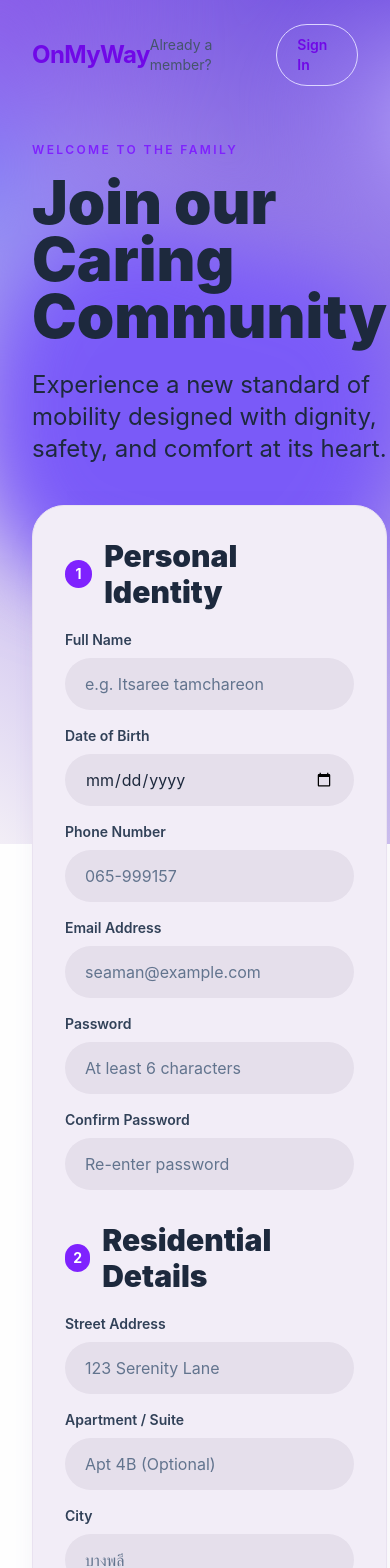
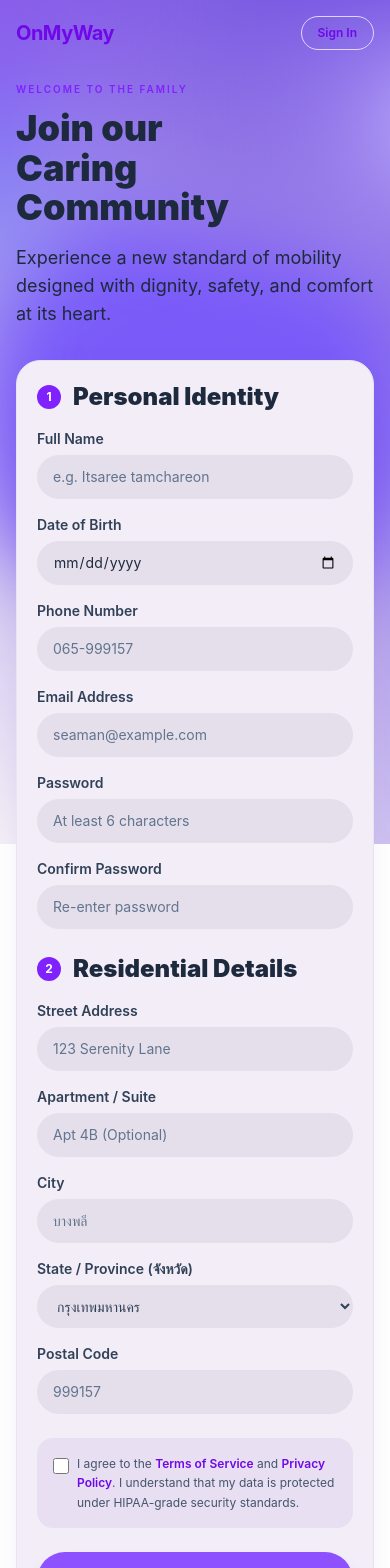
Before and after one commit to mrakkan/OnMyWay, a React (Vite) app: page /signup in a window 390 px wide. Shown: the top 1568 px of the page. Built offline with nearby package versions, Linux system fonts and the light colour scheme.

Commit message:
a little config

```diff
--- a/src/App.jsx
+++ b/src/App.jsx
@@ -51,7 +51,6 @@ function RideLayout() {
         </motion.div>
       </AnimatePresence>
       <MobileBottomNav />
-      <AppFooter />
     </div>
   )
 }
--- a/src/pages/LandingPage.jsx
+++ b/src/pages/LandingPage.jsx
@@ -936,7 +936,6 @@ export default function LandingPage() {
           </LiveGrid>
         )}
 
-        <LiveFootnote>Data source: Open-Meteo Forecast API</LiveFootnote>
       </LiveApiSection>
     </Page>
   )
--- a/src/pages/SignUpPage.jsx
+++ b/src/pages/SignUpPage.jsx
@@ -94,96 +94,101 @@ function SignUpPage() {
         interactive
       />
 
-      <div className="relative z-10 mx-auto flex max-w-7xl items-center justify-between px-8 py-6">
+      {/* เปลี่ยน px-8 เป็น px-4 sm:px-8 เพื่อลดขอบบนมือถือ */}
+      <div className="relative z-10 mx-auto flex max-w-7xl items-center justify-between px-4 py-4 sm:px-8 sm:py-6">
         <div className="flex items-center gap-2 text-violet-700">
-          <span className="text-2xl font-bold tracking-tight">OnMyWay</span>
+          <span className="text-xl sm:text-2xl font-bold tracking-tight">OnMyWay</span>
         </div>
 
-        <div className="flex items-center gap-4 text-sm">
-          <span className="text-slate-600">Already a member?</span>
+        <div className="flex items-center gap-2 sm:gap-4 text-xs sm:text-sm">
+          {/* ซ่อนข้อความ "Already a member?" บนมือถือเล็ก เพื่อประหยัดพื้นที่ */}
+          <span className="hidden sm:block text-slate-600">Already a member?</span>
           <Link
             to="/signin"
-            className="rounded-full border border-violet-200 px-5 py-2.5 font-semibold text-violet-700 transition hover:bg-violet-50"
+            className="rounded-full border border-violet-200 px-4 py-2 sm:px-5 sm:py-2.5 font-semibold text-violet-700 transition hover:bg-violet-50"
           >
             Sign In
           </Link>
         </div>
       </div>
 
-      <main className="relative z-10 mx-auto grid max-w-7xl gap-10 px-8 pb-12 pt-4 lg:grid-cols-[1fr_1.2fr]">
-        <section className="pt-4">
-          <p className="text-xs font-semibold uppercase tracking-[0.2em] text-violet-600">Welcome to the Family</p>
-          <h1 className="mt-4 text-6xl font-black leading-[0.95] text-slate-800">
+      <main className="relative z-10 mx-auto grid max-w-7xl gap-8 px-4 pb-12 pt-2 sm:gap-10 sm:px-8 sm:pt-4 lg:grid-cols-[1fr_1.2fr]">
+        <section className="pt-2 sm:pt-4">
+          <p className="text-[10px] sm:text-xs font-semibold uppercase tracking-[0.2em] text-violet-600">Welcome to the Family</p>
+          {/* ปรับขนาดฟอนต์ H1 บนมือถือให้เล็กลง (text-4xl) และจอใหญ่เป็น text-6xl */}
+          <h1 className="mt-3 sm:mt-4 text-4xl sm:text-5xl lg:text-6xl font-black leading-[1.1] sm:leading-[0.95] text-slate-800">
             Join our
             <br />
             <span className="text-black-600">Caring</span>
             <br />
             <span className="text-black-600">Community</span>
           </h1>
-          <p className="mt-6 max-w-md text-2xl">
+          <p className="mt-4 sm:mt-6 max-w-md text-lg sm:text-xl lg:text-2xl">
             Experience a new standard of mobility designed with dignity, safety, and comfort at its heart.
           </p>
         </section>
 
-        <section className="rounded-[2rem] border border-[#e9e2f0] bg-[#f2edf7] p-8 shadow-[0_18px_45px_-35px_rgba(76,49,134,0.5)]">
-          <form className="space-y-8" onSubmit={handleSubmit}>
+        {/* ปรับขอบโค้งและ Padding ของกล่องฟอร์มบนมือถือให้เล็กลง */}
+        <section className="rounded-[1.5rem] sm:rounded-[2rem] border border-[#e9e2f0] bg-[#f2edf7] p-5 sm:p-8 shadow-[0_18px_45px_-35px_rgba(76,49,134,0.5)]">
+          <form className="space-y-6 sm:space-y-8" onSubmit={handleSubmit}>
             {successMessage && <p className="rounded-2xl bg-emerald-50 px-4 py-3 text-sm font-medium text-emerald-700">{successMessage}</p>}
             {errorMessage && <p className="rounded-2xl bg-rose-50 px-4 py-3 text-sm font-medium text-rose-700">{errorMessage}</p>}
 
             <div>
-              <h2 className="mb-5 flex items-center gap-3 text-3xl font-black text-slate-800">
-                <span className="inline-flex h-7 w-7 items-center justify-center rounded-full bg-violet-600 text-sm font-bold text-white">1</span>
+              <h2 className="mb-4 sm:mb-5 flex items-center gap-3 text-2xl sm:text-3xl font-black text-slate-800">
+                <span className="inline-flex h-6 w-6 sm:h-7 sm:w-7 items-center justify-center rounded-full bg-violet-600 text-xs sm:text-sm font-bold text-white">1</span>
                 Personal Identity
               </h2>
+              {/* ใช้กริดเหมือนเดิม แต่ลด Padding ของ input ลงนิดหน่อยบนมือถือ (py-3) */}
               <div className="grid gap-4 md:grid-cols-2">
                 <label className="block">
-                  <span className="mb-2 block text-sm font-semibold text-slate-700">Full Name</span>
-                  <input value={formValues.fullName} onChange={handleChange('fullName')} required className="w-full rounded-full bg-[#e5dfeb] px-5 py-3.5 text-base placeholder:text-slate-500 focus:outline-none" placeholder="e.g. Itsaree tamchareon" />
+                  <span className="mb-1.5 sm:mb-2 block text-sm font-semibold text-slate-700">Full Name</span>
+                  <input value={formValues.fullName} onChange={handleChange('fullName')} required className="w-full rounded-full bg-[#e5dfeb] px-4 py-3 sm:px-5 sm:py-3.5 text-sm sm:text-base placeholder:text-slate-500 focus:outline-none focus:ring-2 focus:ring-violet-400" placeholder="e.g. Itsaree tamchareon" />
                 </label>
                 <label className="block">
-                  <span className="mb-2 block text-sm font-semibold text-slate-700">Date of Birth</span>
-                  <input value={formValues.dateOfBirth} onChange={handleChange('dateOfBirth')} required type="date" className="w-full rounded-full bg-[#e5dfeb] px-5 py-3.5 text-base placeholder:text-slate-500 focus:outline-none" />
+                  <span className="mb-1.5 sm:mb-2 block text-sm font-semibold text-slate-700">Date of Birth</span>
+                  <input value={formValues.dateOfBirth} onChange={handleChange('dateOfBirth')} required type="date" className="w-full rounded-full bg-[#e5dfeb] px-4 py-3 sm:px-5 sm:py-3.5 text-sm sm:text-base placeholder:text-slate-500 focus:outline-none focus:ring-2 focus:ring-violet-400" />
                 </label>
                 <label className="block">
-                  <span className="mb-2 block text-sm font-semibold text-slate-700">Phone Number</span>
-                  <input value={formValues.phoneNumber} onChange={handleChange('phoneNumber')} required className="w-full rounded-full bg-[#e5dfeb] px-5 py-3.5 text-base placeholder:text-slate-500 focus:outline-none" placeholder="065-999157" />
+                  <span className="mb-1.5 sm:mb-2 block text-sm font-semibold text-slate-700">Phone Number</span>
+                  <input value={formValues.phoneNumber} onChange={handleChange('phoneNumber')} required className="w-full rounded-full bg-[#e5dfeb] px-4 py-3 sm:px-5 sm:py-3.5 text-sm sm:text-base placeholder:text-slate-500 focus:outline-none focus:ring-2 focus:ring-violet-400" placeholder="065-999157" />
                 </label>
                 <label className="block">
-                  <span className="mb-2 block text-sm font-semibold text-slate-700">Email Address</span>
-                  <input value={formValues.email} onChange={handleChange('email')} required type="email" className="w-full rounded-full bg-[#e5dfeb] px-5 py-3.5 text-base placeholder:text-slate-500 focus:outline-none" placeholder="seaman@example.com" />
+                  <span className="mb-1.5 sm:mb-2 block text-sm font-semibold text-slate-700">Email Address</span>
+                  <input value={formValues.email} onChange={handleChange('email')} required type="email" className="w-full rounded-full bg-[#e5dfeb] px-4 py-3 sm:px-5 sm:py-3.5 text-sm sm:text-base placeholder:text-slate-500 focus:outline-none focus:ring-2 focus:ring-violet-400" placeholder="seaman@example.com" />
                 </label>
                 <label className="block">
-                  <span className="mb-2 block text-sm font-semibold text-slate-700">Password</span>
-                  <input value={formValues.password} onChange={handleChange('password')} required type="password" className="w-full rounded-full bg-[#e5dfeb] px-5 py-3.5 text-base placeholder:text-slate-500 focus:outline-none" placeholder="At least 6 characters" />
+                  <span className="mb-1.5 sm:mb-2 block text-sm font-semibold text-slate-700">Password</span>
+                  <input value={formValues.password} onChange={handleChange('password')} required type="password" className="w-full rounded-full bg-[#e5dfeb] px-4 py-3 sm:px-5 sm:py-3.5 text-sm sm:text-base placeholder:text-slate-500 focus:outline-none focus:ring-2 focus:ring-violet-400" placeholder="At least 6 characters" />
                 </label>
                 <label className="block">
-                  <span className="mb-2 block text-sm font-semibold text-slate-700">Confirm Password</span>
-                  <input value={formValues.confirmPassword} onChange={handleChange('confirmPassword')} required type="password" className="w-full rounded-full bg-[#e5dfeb] px-5 py-3.5 text-base placeholder:text-slate-500 focus:outline-none" placeholder="Re-enter password" />
+                  <span className="mb-1.5 sm:mb-2 block text-sm font-semibold text-slate-700">Confirm Password</span>
+                  <input value={formValues.confirmPassword} onChange={handleChange('confirmPassword')} required type="password" className="w-full rounded-full bg-[#e5dfeb] px-4 py-3 sm:px-5 sm:py-3.5 text-sm sm:text-base placeholder:text-slate-500 focus:outline-none focus:ring-2 focus:ring-violet-400" placeholder="Re-enter password" />
                 </label>
               </div>
             </div>
 
             <div>
-              <h2 className="mb-5 flex items-center gap-3 text-3xl font-black text-slate-800">
-                <span className="inline-flex h-7 w-7 items-center justify-center rounded-full bg-violet-600 text-sm font-bold text-white">2</span>
+              <h2 className="mb-4 sm:mb-5 flex items-center gap-3 text-2xl sm:text-3xl font-black text-slate-800">
+                <span className="inline-flex h-6 w-6 sm:h-7 sm:w-7 items-center justify-center rounded-full bg-violet-600 text-xs sm:text-sm font-bold text-white">2</span>
                 Residential Details
               </h2>
               <div className="grid gap-4 md:grid-cols-2">
                 <label className="block md:col-span-2">
-                  <span className="mb-2 block text-sm font-semibold text-slate-700">Street Address</span>
-                  <input value={formValues.streetAddress} onChange={handleChange('streetAddress')} required className="w-full rounded-full bg-[#e5dfeb] px-5 py-3.5 text-base placeholder:text-slate-500 focus:outline-none" placeholder="123 Serenity Lane" />
+                  <span className="mb-1.5 sm:mb-2 block text-sm font-semibold text-slate-700">Street Address</span>
+                  <input value={formValues.streetAddress} onChange={handleChange('streetAddress')} required className="w-full rounded-full bg-[#e5dfeb] px-4 py-3 sm:px-5 sm:py-3.5 text-sm sm:text-base placeholder:text-slate-500 focus:outline-none focus:ring-2 focus:ring-violet-400" placeholder="123 Serenity Lane" />
                 </label>
                 <label className="block">
-                  <span className="mb-2 block text-sm font-semibold text-slate-700">Apartment / Suite</span>
-                  <input value={formValues.apartment} onChange={handleChange('apartment')} className="w-full rounded-full bg-[#e5dfeb] px-5 py-3.5 text-base placeholder:text-slate-500 focus:outline-none" placeholder="Apt 4B (Optional)" />
+                  <span className="mb-1.5 sm:mb-2 block text-sm font-semibold text-slate-700">Apartment / Suite</span>
+                  <input value={formValues.apartment} onChange={handleChange('apartment')} className="w-full rounded-full bg-[#e5dfeb] px-4 py-3 sm:px-5 sm:py-3.5 text-sm sm:text-base placeholder:text-slate-500 focus:outline-none focus:ring-2 focus:ring-violet-400" placeholder="Apt 4B (Optional)" />
                 </label>
                 <label className="block">
-                  <span className="mb-2 block text-sm font-semibold text-slate-700">City</span>
-                  <input value={formValues.city} onChange={handleChange('city')} required className="w-full rounded-full bg-[#e5dfeb] px-5 py-3.5 text-base placeholder:text-slate-500 focus:outline-none" placeholder="บางพลี" />
+                  <span className="mb-1.5 sm:mb-2 block text-sm font-semibold text-slate-700">City</span>
+                  <input value={formValues.city} onChange={handleChange('city')} required className="w-full rounded-full bg-[#e5dfeb] px-4 py-3 sm:px-5 sm:py-3.5 text-sm sm:text-base placeholder:text-slate-500 focus:outline-none focus:ring-2 focus:ring-violet-400" placeholder="บางพลี" />
                 </label>
                 <label className="block">
-                  <span className="mb-2 block text-sm font-semibold text-slate-700">State / Province (จังหวัด)</span>
-                  <select value={formValues.province} onChange={handleChange('province')} className="w-full rounded-full bg-[#e5dfeb] px-5 py-3.5 text-base text-slate-700 focus:outline-none">
+                  <span className="mb-1.5 sm:mb-2 block text-sm font-semibold text-slate-700">State / Province (จังหวัด)</span>
+                  <select value={formValues.province} onChange={handleChange('province')} className="w-full rounded-full bg-[#e5dfeb] px-4 py-3 sm:px-5 sm:py-3.5 text-sm sm:text-base text-slate-700 focus:outline-none focus:ring-2 focus:ring-violet-400">
                     <option>กรุงเทพมหานคร</option>
                     <option>เชียงใหม่</option>
                     <option>ขอนแก่น</option>
@@ -191,17 +196,17 @@ function SignUpPage() {
                     <option>ภูเก็ต</option>
                   </select>
                 </label>
-                <label className="block">
-                  <span className="mb-2 block text-sm font-semibold text-slate-700">Postal Code</span>
-                  <input value={formValues.postalCode} onChange={handleChange('postalCode')} required className="w-full rounded-full bg-[#e5dfeb] px-5 py-3.5 text-base placeholder:text-slate-500 focus:outline-none" placeholder="999157" />
+                <label className="block md:col-span-2">
+                  <span className="mb-1.5 sm:mb-2 block text-sm font-semibold text-slate-700">Postal Code</span>
+                  <input value={formValues.postalCode} onChange={handleChange('postalCode')} required className="w-full rounded-full bg-[#e5dfeb] px-4 py-3 sm:px-5 sm:py-3.5 text-sm sm:text-base placeholder:text-slate-500 focus:outline-none focus:ring-2 focus:ring-violet-400" placeholder="999157" />
                 </label>
               </div>
             </div>
 
-            <div className="rounded-3xl bg-[#e8dff3] p-5 text-sm text-slate-600">
-              <label className="flex items-start gap-3">
-                <input checked={formValues.acceptTerms} onChange={handleChange('acceptTerms')} type="checkbox" className="mt-0.5 h-4 w-4 rounded border-violet-300" />
-                <span>
+            <div className="rounded-2xl sm:rounded-3xl bg-[#e8dff3] p-4 sm:p-5 text-xs sm:text-sm text-slate-600">
+              <label className="flex items-start gap-2 sm:gap-3 cursor-pointer">
+                <input checked={formValues.acceptTerms} onChange={handleChange('acceptTerms')} type="checkbox" className="mt-1 sm:mt-0.5 h-4 w-4 shrink-0 rounded border-violet-300 text-violet-600 focus:ring-violet-500" />
+                <span className="leading-relaxed">
                   I agree to the <span className="font-semibold text-violet-700">Terms of Service</span> and{' '}
                   <span className="font-semibold text-violet-700">Privacy Policy</span>. I understand that my data is protected under HIPAA-grade security standards.
                 </span>
@@ -210,19 +215,17 @@ function SignUpPage() {
 
             <button
               type="submit"
-              className="w-full rounded-full bg-violet-500 py-4 text-2xl font-bold text-white shadow-[0_14px_30px_-20px_rgba(91,57,168,0.8)] transition hover:bg-violet-600"
+              className="w-full rounded-full bg-violet-500 py-3.5 sm:py-4 text-xl sm:text-2xl font-bold text-white shadow-[0_14px_30px_-20px_rgba(91,57,168,0.8)] transition hover:bg-violet-600 active:scale-[0.98]"
             >
               Create Account →
             </button>
 
-            <p className="text-center text-sm text-slate-600">
+            <p className="text-center text-xs sm:text-sm text-slate-600">
               Need help? <span className="font-semibold text-violet-700">Call our support center</span> at 9999
             </p>
           </form>
         </section>
       </main>
-
-
     </div>
   )
 }
```
Also changed, not shown: src/pages/DriverChatPage.jsx (+56 -39 lines).
